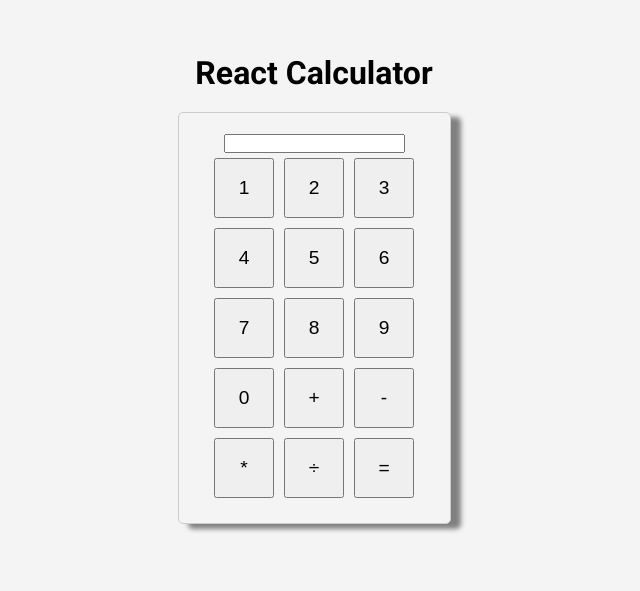
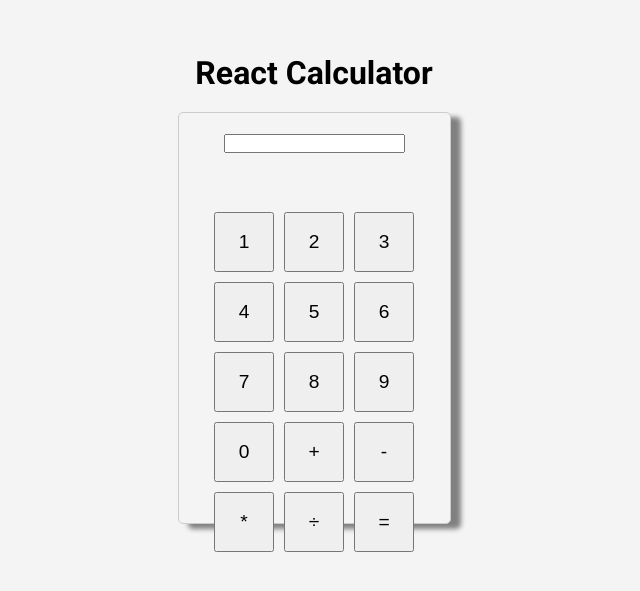
Before and after one commit to Mzhgn/React-Calculator, a React (Create React App) app: page / in a window 1280 px wide. Shown: the part 111-702 px from the top of the page, without its empty margins (326-966 px from the left). Built offline with nearby package versions, Linux system fonts and the light colour scheme.

Commit message:
adding classname to the input

```diff
--- a/src/App.css
+++ b/src/App.css
@@ -22,6 +22,9 @@
   border-radius: 5px;
   box-shadow: 10px 5px 5px gray;
 }
+.display {
+  height: 20%;
+}
 
 .buttons button {
   width: 60px;
--- a/src/components/Calculator.js
+++ b/src/components/Calculator.js
@@ -30,7 +30,7 @@ const Calculator = () => {
 
       <div className="display">
         {/* {Placeholder for input/output} */}
-        <input type="text" value={input} readOnly />
+        <input type="text" value={input} readOnly className="dispalyText" />
       </div>
       <div className="buttons">
         {numbers.map((num) => (
```
